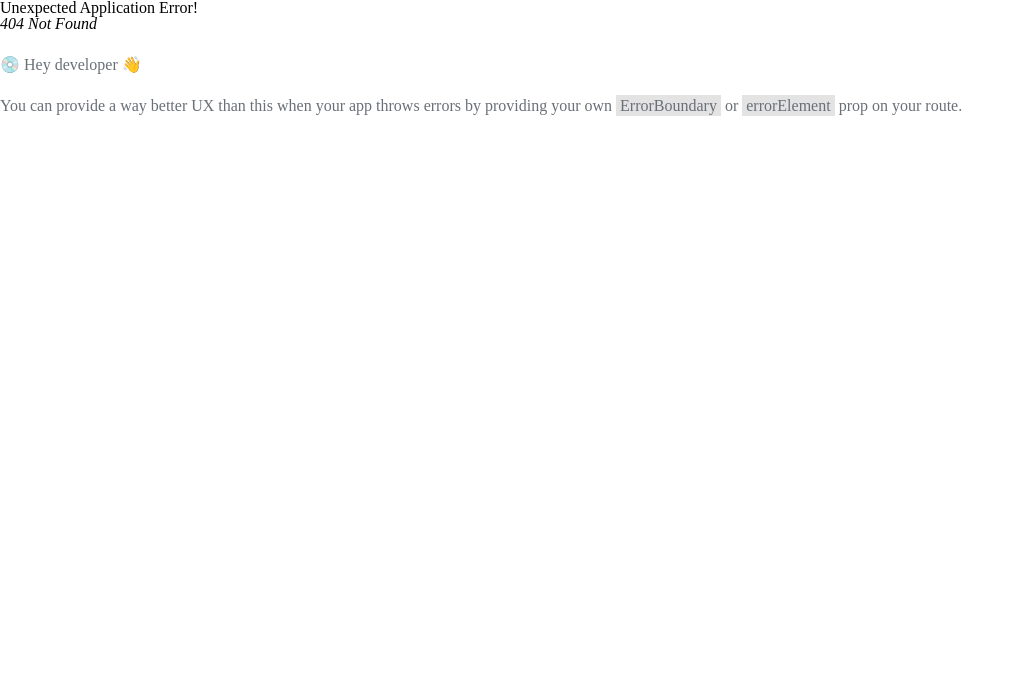
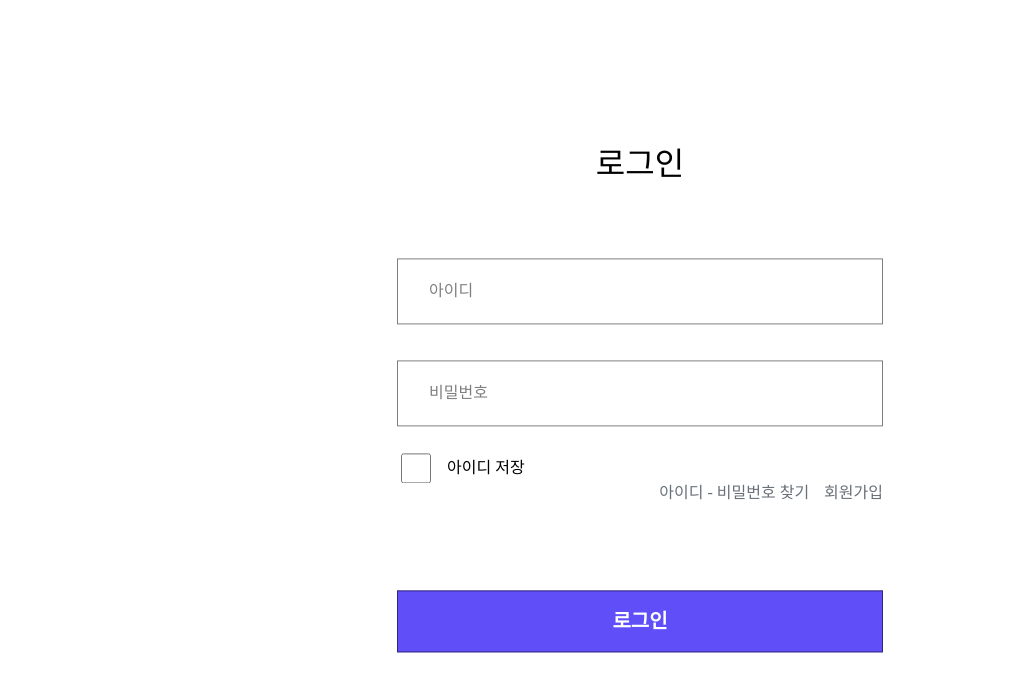
Before and after one commit to raoniee/Jaetteoli-React-Project, a React (Create React App) app: page /login in a window 1280 px wide. Before the commit this address had no page. Shown: the top 692 px of the page, without its empty margins (0-1021 px from the left). Built offline with nearby package versions, Linux system fonts and the light colour scheme.

Commit message:
로그인 상태에 따라 화면 전환

```diff
--- a/src/App.js
+++ b/src/App.js
@@ -11,9 +11,11 @@ import Regist3 from "./component/register/Regist3";
 
 import { RouterProvider, createBrowserRouter } from "react-router-dom";
 import SideBar from './component/sidebar/SideBar';
+import LoginStart from './component/login/LoginStart';
 
 const router = createBrowserRouter([
     { path: '/', element: <TodayMenu /> },
+    { path: '/login', element: <LoginStart /> },
     { path: '/today/menu', element: <TodayMenu /> },
     { path: '/today/order', element: <TodayOrder /> },
     { path: '/review', element: <ManageReview /> },
--- a/src/component/login/LoginStart.jsx
+++ b/src/component/login/LoginStart.jsx
@@ -57,9 +57,17 @@ export default function LoginStart() {
       })
     );
 
-    alert('관리자가 승인후에 이용가능합니다.')
-    // 홈 화면으로 이동
-    navigate("/");
+    console.log(loginSuccess["first_login"])
+    console.log(loginSuccess["menu_register"])
+    if (loginSuccess["first_login"] === 1 && loginSuccess["menu_register"] === 1) {
+      // alert('관리자가 승인 후에 이용가능합니다.')
+      return navigate("/register/store");
+    } else if (loginSuccess["first_login"] === 0 && loginSuccess["menu_register"] === 1) {
+      alert('관리자가 승인 후에 이용가능합니다.')
+      return navigate("/register/menu");
+    } else {
+      return navigate("/today/menu");
+    }
   }
 
   return (
@@ -83,10 +91,6 @@ export default function LoginStart() {
         <div className={style.left}>
           <input type="checkbox" className={style.checkbox} />
           <label htmlFor="">아이디 저장</label>
-          <p>{auth.jwt}</p>
-          <p>{auth.name}</p>
-          <p>{auth.firstLogin}</p>
-          <p>{auth.menuRegister}</p>
         </div>
         <div className={style.right}>
           <p>아이디 - 비밀번호 찾기</p>
```
Also changed, not shown: 1 other file (tests, documents, lock files or other folders).
